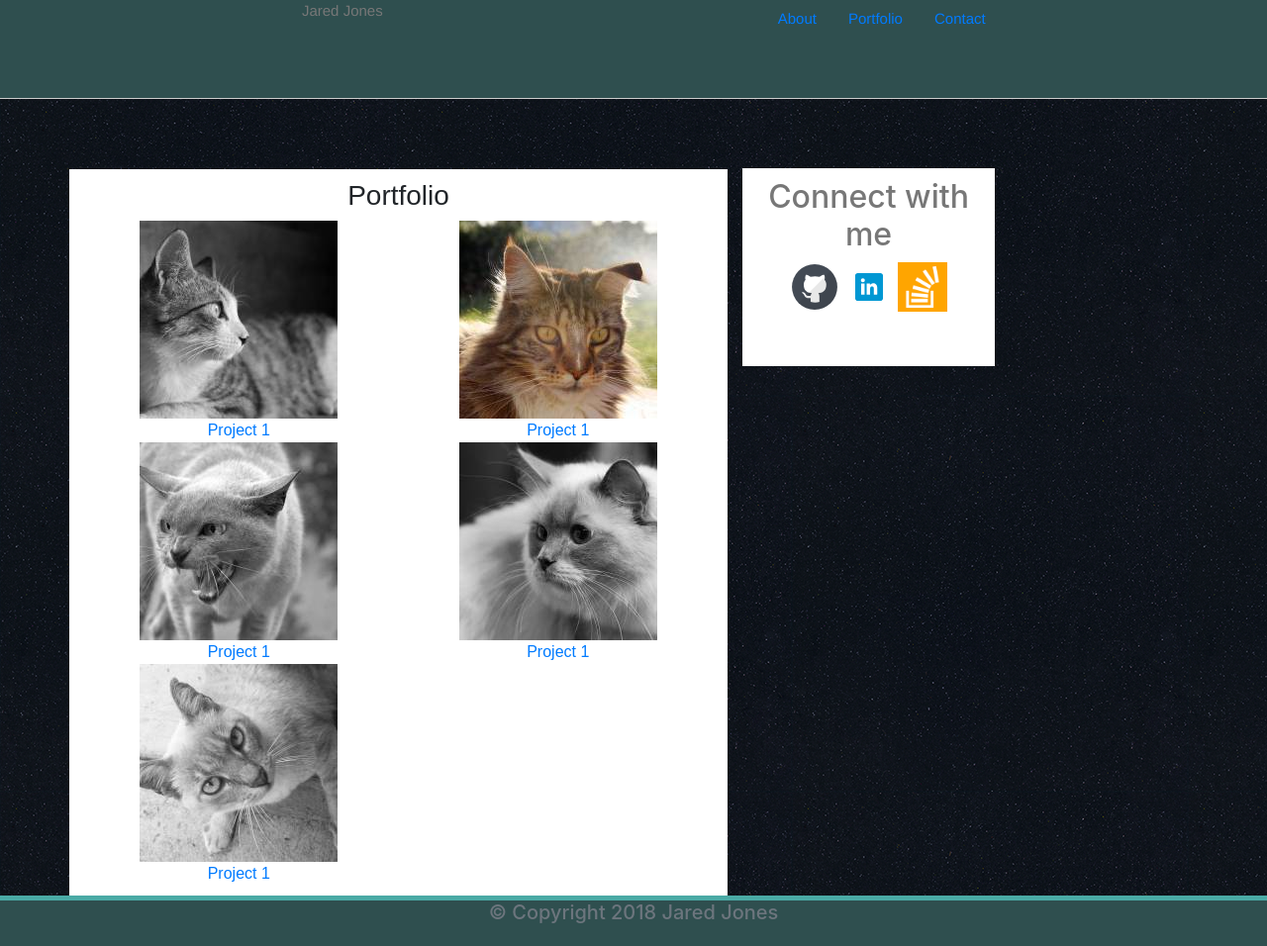
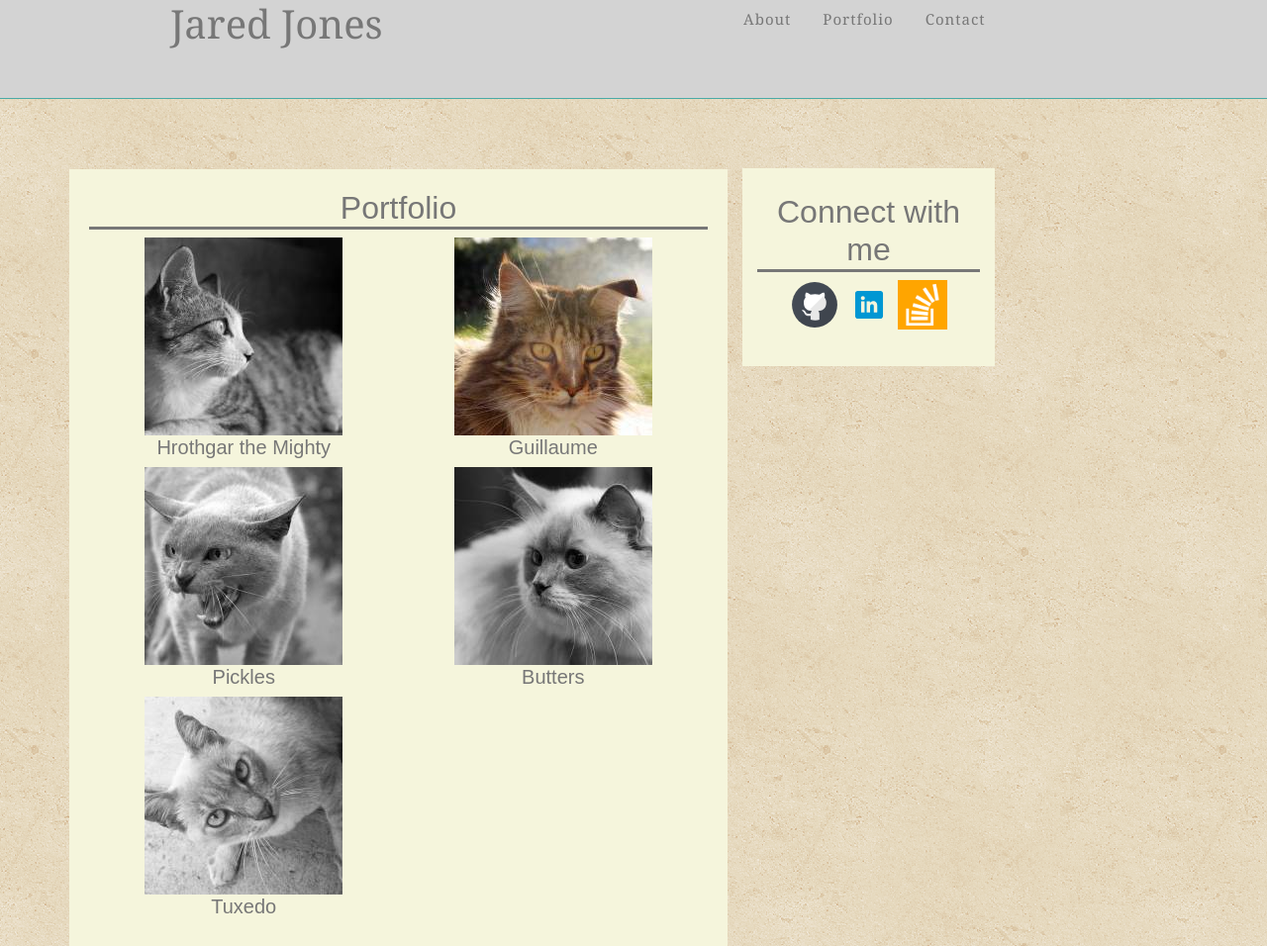
Before and after one commit to jljones657/Bootstrap-Portfolio, a plain HTML site: page portfolio.html in a window 1280 px wide. Shown: the top 956 px of the page at 99% size. Drawn offline with nearby package versions, Linux system fonts and the light colour scheme.

Commit message:
Font and Background Improvements

```diff
--- a/assets/style.css
+++ b/assets/style.css
@@ -1,5 +1,42 @@
 body {
-    background-image: url("../images/starry.png");
+    background-image: url("../images/concrete.png");
+}
+
+h1 {
+    color:#777777;
+    font-family: Georgia;
+}
+
+h2 {
+    color:#777777;
+    border-bottom-style: solid;
+    border-bottom-width: 3px;
+    border-bottom-color: #777777;
+    font-family: Arial;
+}
+
+a {
+    color:#777777
+}
+
+h5 {
+    list-style-type:none;
+    text-decoration:none;
+    font-family: Arial;
+}
+
+p{
+    font-family: Arial;
+}
+
+nav li a{
+    list-style-type:none;
+    text-decoration:none;
+    letter-spacing: 1px;
+}
+
+nav li a:hover {
+    color:blue;
 }
 
 .background {
@@ -20,27 +57,34 @@ body {
 .header{
     width:100%;
     height:100px;
-    background-color:darkslategrey;
+    background-color:lightgray;
     color:#777777;
     font-size: 15px;
     text-align: right;
     padding-right: 60px;
-    font-family:Helvetica;
+    font-family:Georgia;
     top:0;
     right:0;
     position:fixed;
     z-index:2;
-    border-bottom: solid #cccccc 1px;
+    border-bottom: solid #4aaaa5 1px;
 }
 
 .bio{
     height: auto;
     width:auto;
-    background-color:#ffffff;
+    background-color:beige;
     font-family:Arial;
     text-align: center;
     margin-top: 15%;
-    padding: 10px;
+    padding: 20px;
+}
+
+.bio:a {
+    list-style-type:none;
+    text-decoration:none;
+    letter-spacing: 1px;
+    color:blue;
 }
 
 .clearfix{
@@ -58,16 +102,17 @@ body {
     height:200px;
     color:#777777;
     text-align: center;
-    background-color:#ffffff;
-    padding: 10px;
+    background-color:beige;
+    padding-top: 25px;
     margin-top: 170px;
+
 }
 
 .footer{
     width:100%;
     height: 100px;
     clear: both;
-    border-top: solid #4aaaa5 5px;
+    border-top: solid #4aaaa5 4px;
     text-align: center;
     color:#777777
 }
@@ -87,7 +132,7 @@ html {
     /* Set the fixed height of the footer here */
     height: 60px;
     line-height: 60px; /* Vertically center the text there */
-    background-color: darkslategrey;
+    background-color: lightgrey;
   }
 
   input{
--- a/portfolio.html
+++ b/portfolio.html
@@ -14,7 +14,9 @@
     <body>
         <nav class="header">
             <div class="row">
-                <div class="col-md-4 name">Jared Jones</div>
+                <div class="col-md-4 name">
+                    <h1>Jared Jones</h1>
+                </div>
                     <div class="col-md-offset-2 col-md-6">
                         <ul class="nav justify-content-end">
                             <li class="nav-item">
@@ -34,7 +36,7 @@
             <div class="container">
                 <div class="row">
                     <div class="col-md-7 bio">
-                                <h3>Portfolio</h3>
+                                <h2>Portfolio</h2>
                                 <div class="container">
                                     <div class="row">
                                         <div class="col-md-6">
@@ -42,7 +44,7 @@
                                                         <img src="./images/cat1.jpg" alt="Project 1">
 
                                                         <div class="portfolio-link-text">
-                                                            Project 1
+                                                            <h5>Hrothgar the Mighty</h5>
                                                         </div>
                                                     </a>
                                         </div>
@@ -51,7 +53,7 @@
                                                         <img src="./images/cat2.jpg" alt="Project 1">
 
                                                         <div class="portfolio-link-text">
-                                                            Project 1
+                                                            <h5>Guillaume</h5>
                                                         </div>
                                                     </a>
                                         </div>
@@ -60,7 +62,7 @@
                                                         <img src="./images/cat3.jpg" alt="Project 1">
 
                                                         <div class="portfolio-link-text">
-                                                            Project 1
+                                                            <h5>Pickles</h5>
                                                         </div>
                                                     </a>
                                         </div>
@@ -69,7 +71,7 @@
                                                         <img src="./images/cat4.jpg" alt="Project 1">
 
                                                         <div class="portfolio-link-text">
-                                                            Project 1
+                                                            <h5>Butters</h5>
                                                         </div>
                                                     </a>
                                         </div>
@@ -78,7 +80,7 @@
                                                         <img src="./images/cat5.jpg" alt="Project 1">
 
                                                         <div class="portfolio-link-text">
-                                                            Project 1
+                                                            <h5>Tuxedo</h5>
                                                         </div>
                                                     </a>
                                         </div>
```
Also changed, not shown: contact.html (+3 -1 lines), index.html (+4 -1 lines).
